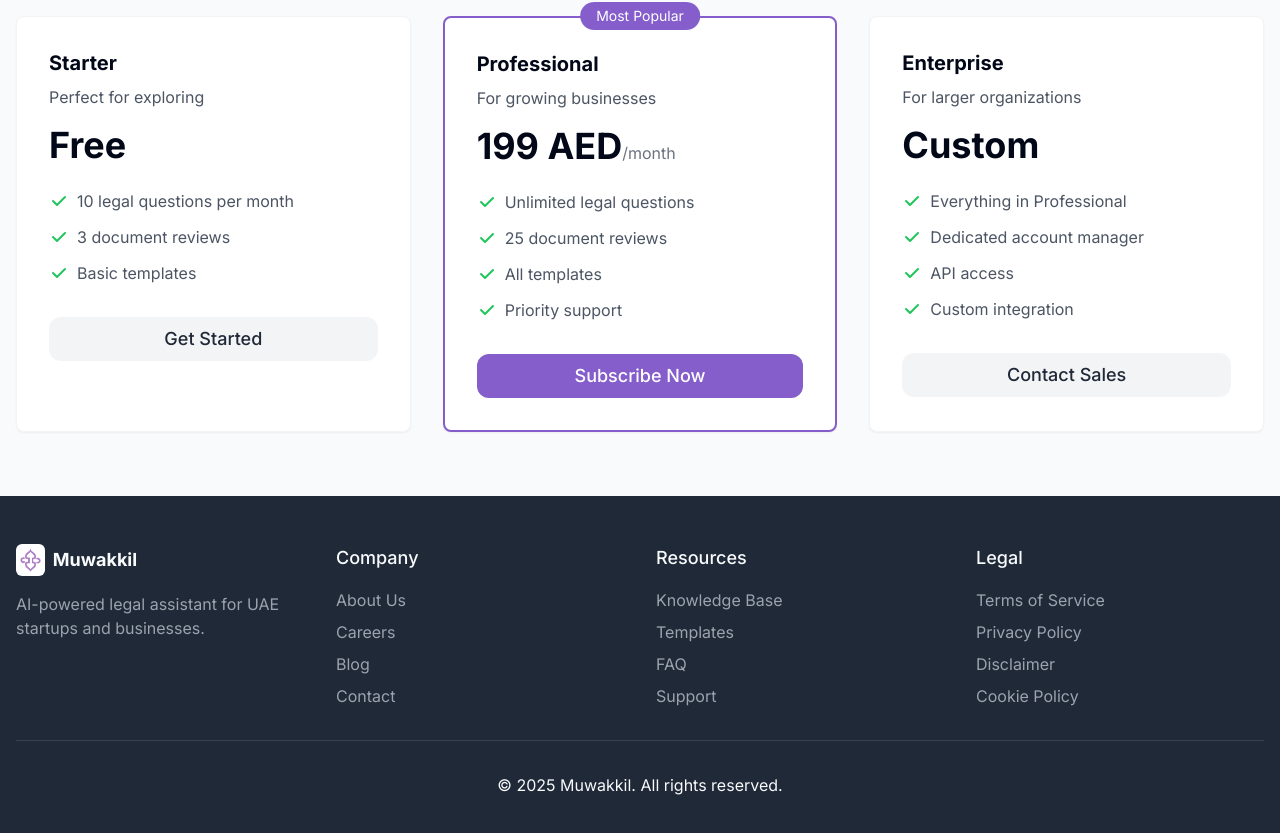
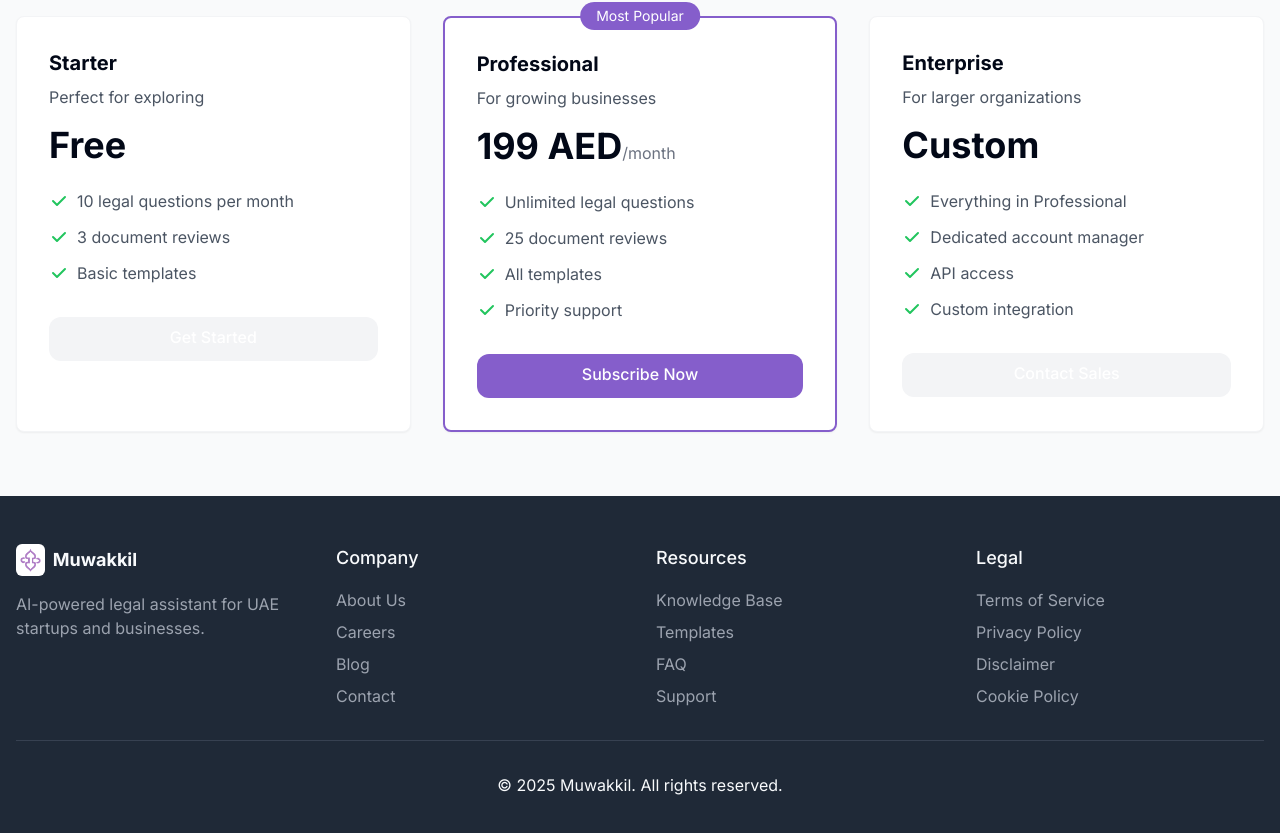
Before and after one commit to tzuyilee0728/muwakkil-uae-legal-aid, a React (Vite) app: page / in a window 1280 px wide. Shown: the part 2030-2863 px from the top of the page. Built offline with nearby package versions, Linux system fonts and the light colour scheme.

Commit message:
Fix: Match text style to black button
Ensure text color consistency with the black button.

```diff
--- a/src/components/landing/PricingSection.tsx
+++ b/src/components/landing/PricingSection.tsx
@@ -90,7 +90,7 @@ const PricingPlan: React.FC<PricingPlanProps> = ({
         ctaVariant === 'primary'
           ? 'bg-muwakkil-purple hover:bg-purple-600 text-white'
           : 'bg-gray-100 hover:bg-gray-200 dark:bg-gray-700 dark:hover:bg-gray-600 text-gray-800 dark:text-white'
-      } text-lg font-medium transition-all duration-300`}
+      } text-primary-foreground font-medium transition-all duration-300`}
     >
       {ctaText}
     </Link>
```
